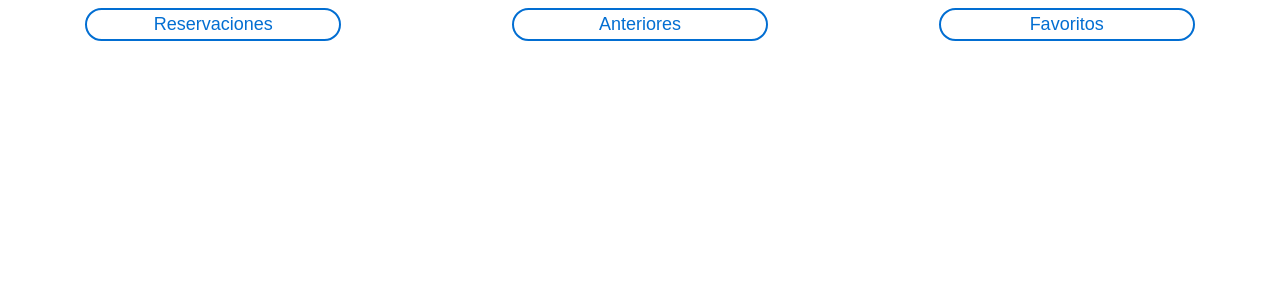
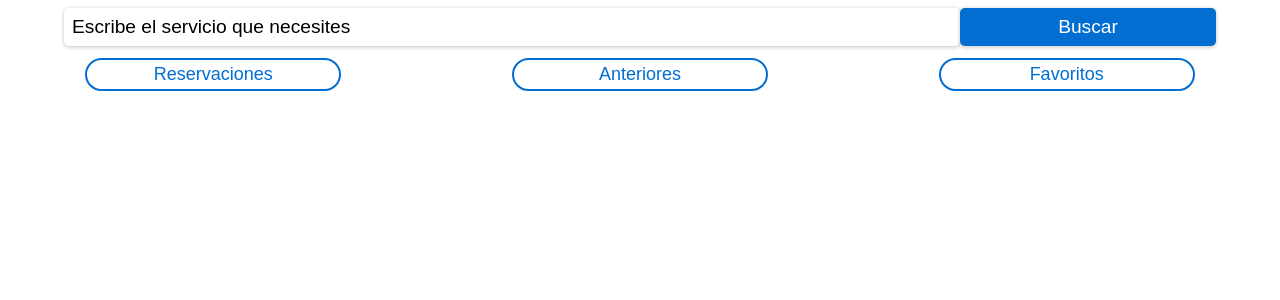
Before and after one commit to moctezumadaniel/tuservicio, a Next.js app: page /User_services_tab in a window 1280 px wide. Shown: the top 300 px of the page. Built offline with nearby package versions, Linux system fonts and the light colour scheme.

Commit message:
initial search bar added

```diff
--- a/pages/User_services_tab/UserSearch.js
+++ b/pages/User_services_tab/UserSearch.js
@@ -1,3 +1,12 @@
+import styles from '../../styles/UserServices.module.css'
 function UserSearch(){
+    const placeholder = "Escribe el servicio que necesites"
+    return(
+        <div className={styles.SearchBarContainer}>
+            <input className={styles.SearchBar}type="text" placeholder={placeholder}/>
+            <button className={styles.SearchButton}>Buscar</button>
+        </div>
+    )
+}
 
-}
+export default UserSearch
--- a/pages/User_services_tab/index.js
+++ b/pages/User_services_tab/index.js
@@ -1,7 +1,9 @@
 import UserServicesTabButtons from './UserServicesTabButtons'
+import UserSearch from './UserSearch'
 function UserServicesTab(){
     return(
         <div>
+            <UserSearch/>
            <UserServicesTabButtons/>
         </div>
     );
--- a/styles/UserServices.module.css
+++ b/styles/UserServices.module.css
@@ -19,3 +19,46 @@
     border-style: solid;
     border-color: #026ED2;
 }
+
+/*MAIN SEARCH BAR*/
+.SearchBarContainer{
+    width: 100vw;
+    display: flex;
+    justify-content: center;
+    margin-top: 1vh;
+    margin-bottom: 1.5vh;
+
+}
+.SearchBar{
+    min-width: 70vw;
+    background-color: white;
+    font-size: larger;
+    border-radius: 5px;
+    padding:1vh;
+    outline: none;
+    text-align: center;
+    border:none;
+    box-shadow: 0px 1px 4px rgba(0, 0, 0, 0.25);
+
+}
+
+.SearchBar::placeholder{
+    color: black;
+    align-self: center;
+    justify-self: center;
+
+}
+.SearchBar:focus::placeholder{
+    color: transparent;
+}
+
+.SearchButton{
+    background-color: #026ED2;
+    border-radius: 5px;
+    border:none;
+    color: white;
+    min-width: 20vw;
+    font-size: larger;
+    box-shadow: 0px 1px 4px rgba(0, 0, 0, 0.25);
+    outline: none;
+}
```
